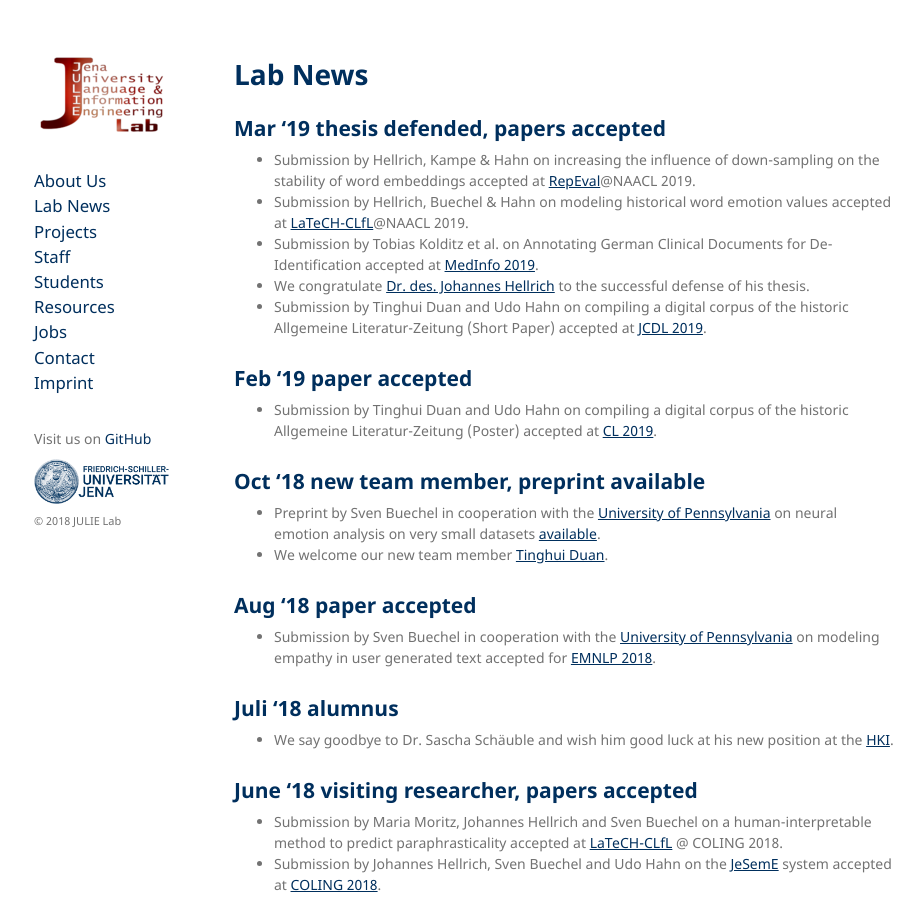
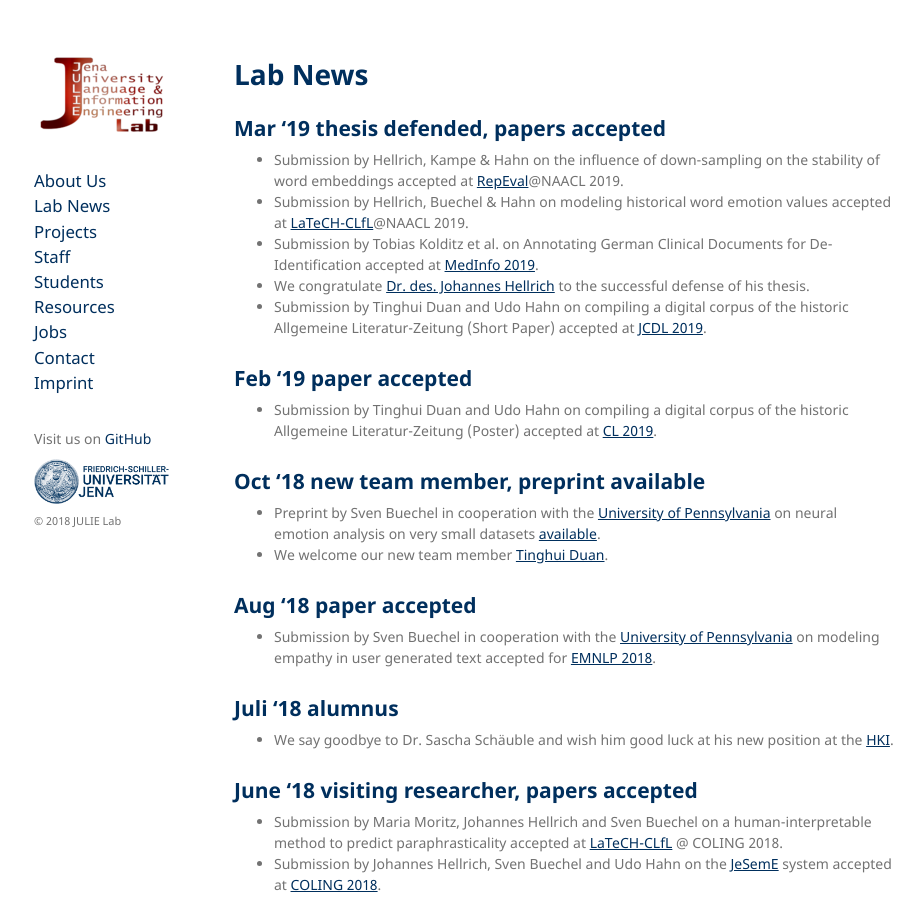
Before and after one commit to JULIELab/JULIELab.github.io, a Jekyll site: the page built from Lab+News.md, in a window 1280 px wide and 900 px high. Shown: the whole window, without its empty margins (176-1100 px from the left). Built offline with Jekyll 4.4.1, drawn with Linux system fonts in a browser that asks for light colours; our own code applies the rules of GitHub Pages for plain Markdown files.

Commit message:
Update Lab+News.md

```diff
--- a/Lab+News.md
+++ b/Lab+News.md
@@ -4,7 +4,7 @@
 # Lab News
 
 ## Mar '19 thesis defended, papers accepted
-* Submission by Hellrich, Kampe & Hahn on increasing the influence of down-sampling on the stability of word embeddings accepted at [RepEval](https://repeval2019.github.io)@NAACL 2019.
+* Submission by Hellrich, Kampe & Hahn on the influence of down-sampling on the stability of word embeddings accepted at [RepEval](https://repeval2019.github.io)@NAACL 2019.
 * Submission by Hellrich, Buechel & Hahn on modeling historical word emotion values accepted at [LaTeCH-CLfL](https://sighum.wordpress.com/events/latech-clfl-2019/)@NAACL 2019.
 * Submission by Tobias Kolditz et al. on Annotating German Clinical Documents for De-Identification accepted at [MedInfo 2019](https://medinfo-lyon.org/en/).
 * We congratulate [Dr. des. Johannes Hellrich](/Staff/Hellrich/index.html) to the successful defense of his thesis.
```
